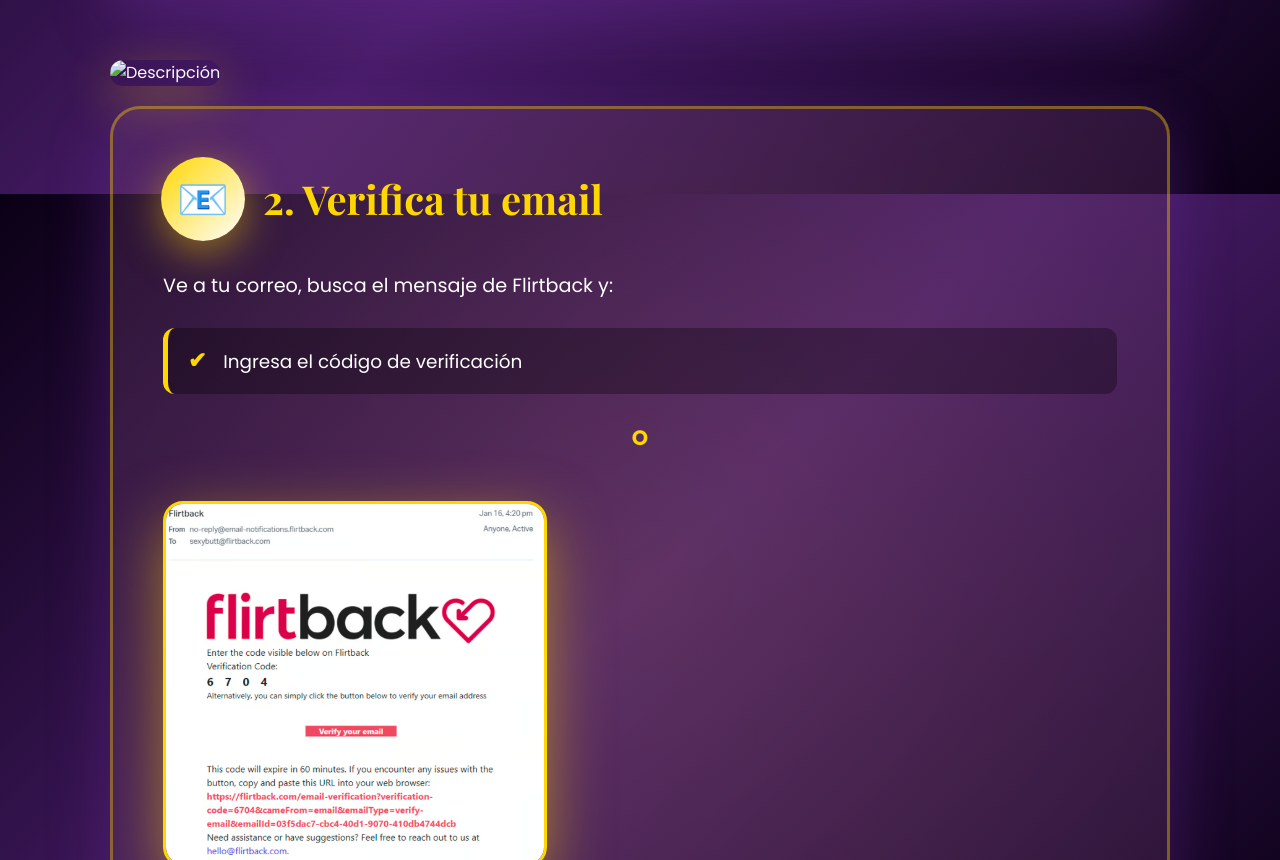
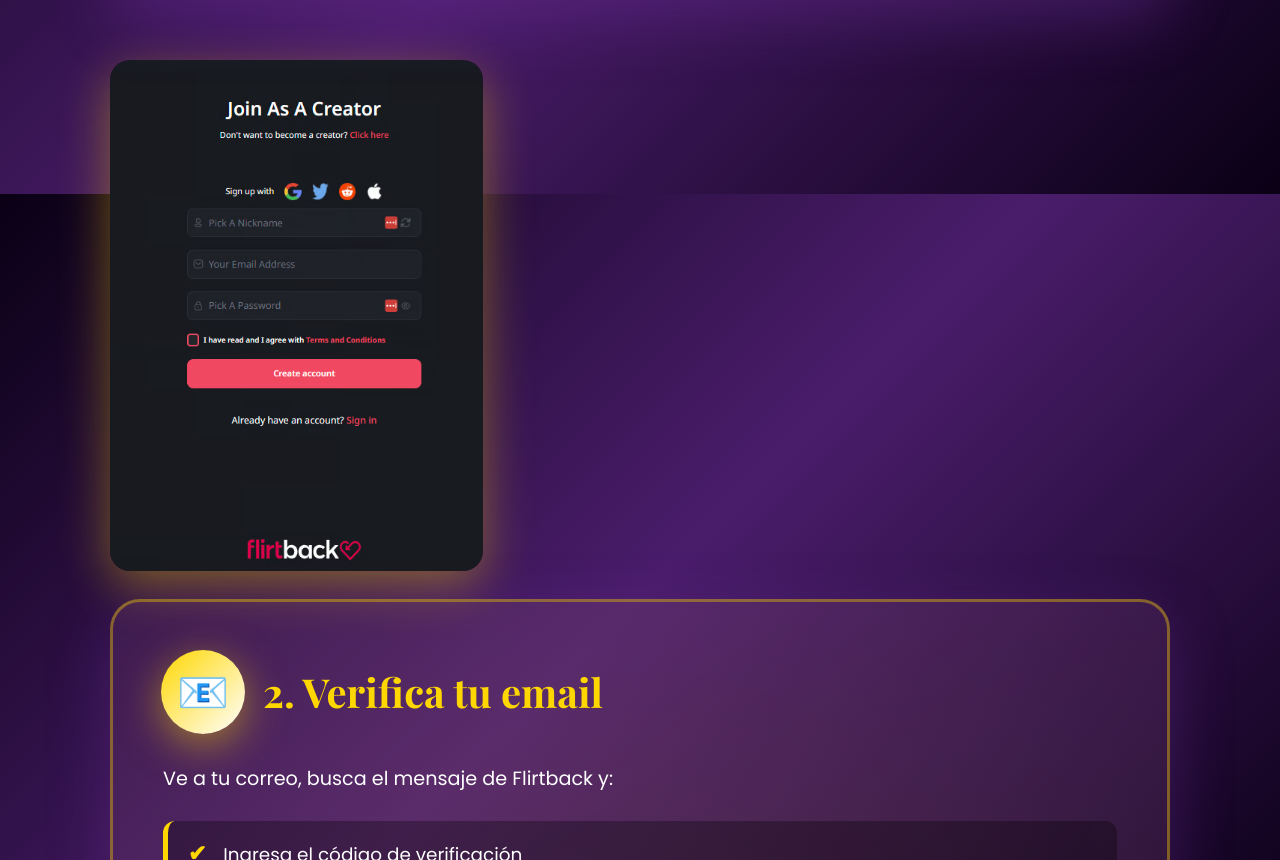
Before and after one commit to velvetqeengroup/REGISTRO-FLIRTBACK-EXPLICADO, a plain HTML site: page index.html in a window 1280 px wide. Shown: the part 1406-2266 px from the top of the page. Drawn offline with nearby package versions, Linux system fonts and the light colour scheme; files whose address does not match are found by name.

Commit message:
Update index.html

```diff
--- a/index.html
+++ b/index.html
@@ -487,7 +487,7 @@
                 </div>
             </div>
         </div>
-<img src="1.PNG"
+<img src="images/1.PNG"
      alt="Descripción"
      style="max-width: 100%; border-radius: 20px; margin: 20px 0; box-shadow: 0 15px 50px rgba(255, 215, 0, 0.4);">
 
```
